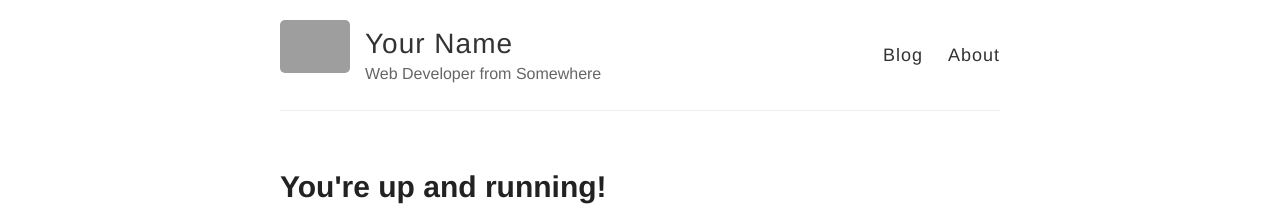
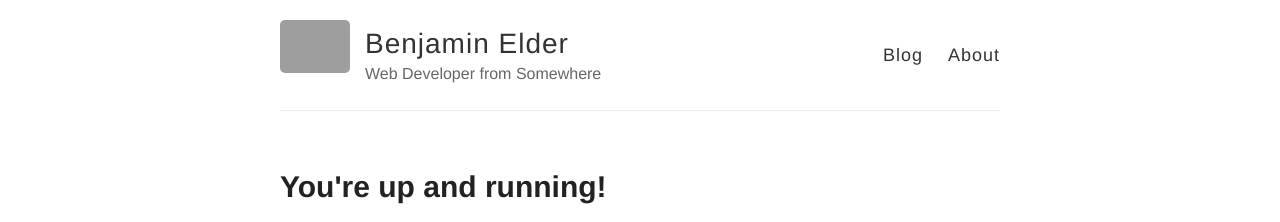
Before and after one commit to bencelder/bencelder.github.io, a Jekyll site: the page built from index.html, in a window 1280 px wide. Shown: the top 222 px of the page. Built offline with Jekyll 4.4.1, drawn with Linux system fonts in a browser that asks for light colours; emoji names are drawn with the system emoji font; grey boxes are pictures that could not be loaded.

Commit message:
update config

```diff
--- a/_config.yml
+++ b/_config.yml
@@ -3,7 +3,7 @@
 #
 
 # Name of your site (displayed in the header)
-name: Your Name
+name: Benjamin Elder
 
 # Short bio or description (displayed in the header)
 description: Web Developer from Somewhere
```
